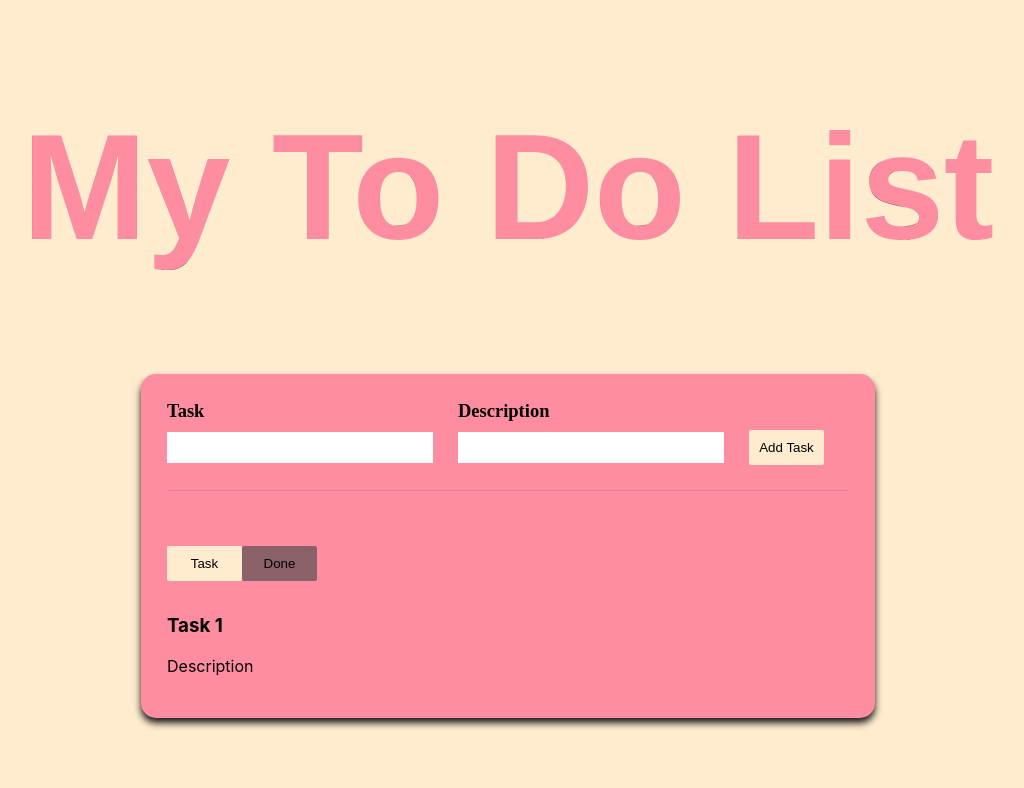
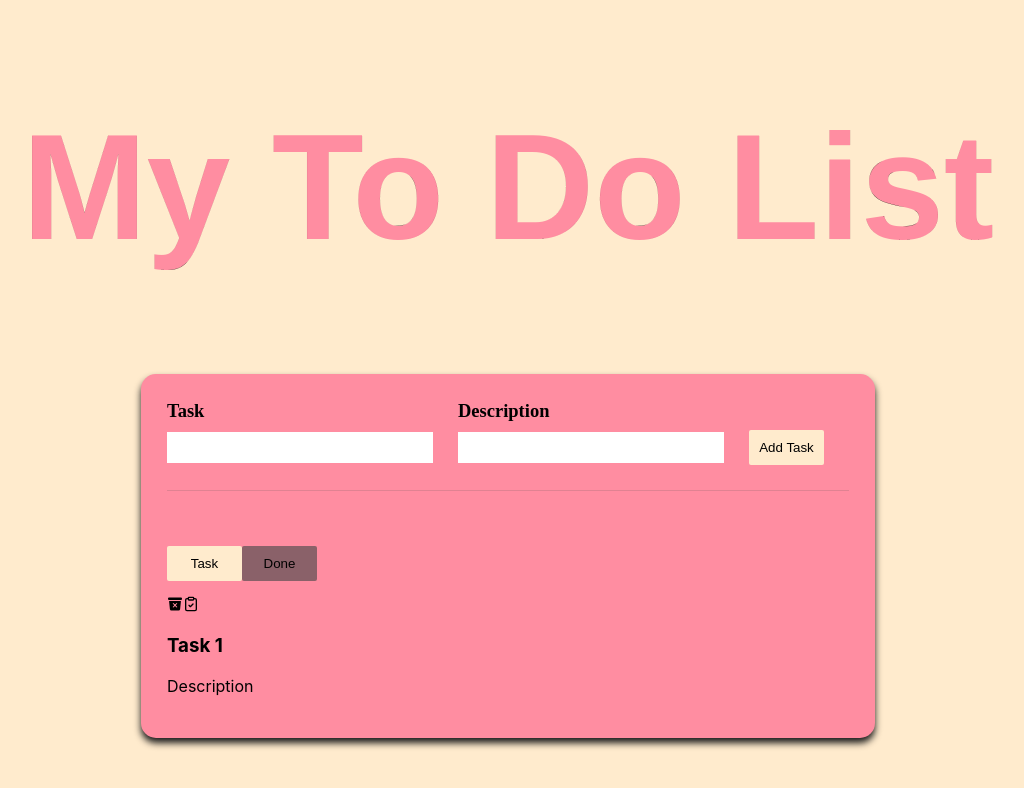
Before and after one commit to Charrod-T/Project-Task, a React (Create React App) app: page / in a window 1280 px wide. Shown: the top 788 px of the page, without its empty margins (132-1156 px from the left). Built offline with nearby package versions, Linux system fonts and the light colour scheme.

Commit message:
install reaact icons and added styling to them

```diff
--- a/package.json
+++ b/package.json
@@ -10,6 +10,7 @@
     "icons": "^1.0.0",
     "react": "^19.1.0",
     "react-dom": "^19.1.0",
+    "react-icons": "^5.5.0",
     "react-scripts": "5.0.1",
     "web-vitals": "^2.1.4"
   },
--- a/src/App.css
+++ b/src/App.css
@@ -87,6 +87,20 @@ h1{
   margin-bottom: 10px;
 }
 
+.h3{
+  font-size: 25px;
+  color: #ffebcd;
+  font-weight: bold;
+  margin: 0;
+}
+
+.task-list-item p{
+  font-size: 14px;
+  color: gray;
+  margin-top: 0px;
+
+}
+
 .btn-area{
   margin-bottom: 15px;
 }
--- a/src/App.js
+++ b/src/App.js
@@ -1,6 +1,9 @@
 import React, {useState} from 'react';
+import { LuClipboardCheck } from "react-icons/lu";
+import { IoTrashBin } from "react-icons/io5";
 import './App.css';
 //import { Navbar } from "./components/navbar.jsx";
+
 
 
 function App() {
@@ -27,13 +30,17 @@ function App() {
         </div>
       </div>
 
-
       <div className='btn-area'>
         <button className={`secondBtn ${isCompleteScreen===false && 'active'}`}
         onClick={()=>setIsCompleteScreen(false)}>Task</button>
 
         <button className={`secondBtn ${isCompleteScreen===true && 'active'}`}
         onClick={()=>setIsCompleteScreen(true)}>Done</button>
+      </div>
+
+      <div>
+          <IoTrashBin className='trash' />
+          <LuClipboardCheck className='checked' />
       </div>
 
       <div className='task-list'>
```
Also changed, not shown: 1 other file (tests, documents, lock files or other folders).
